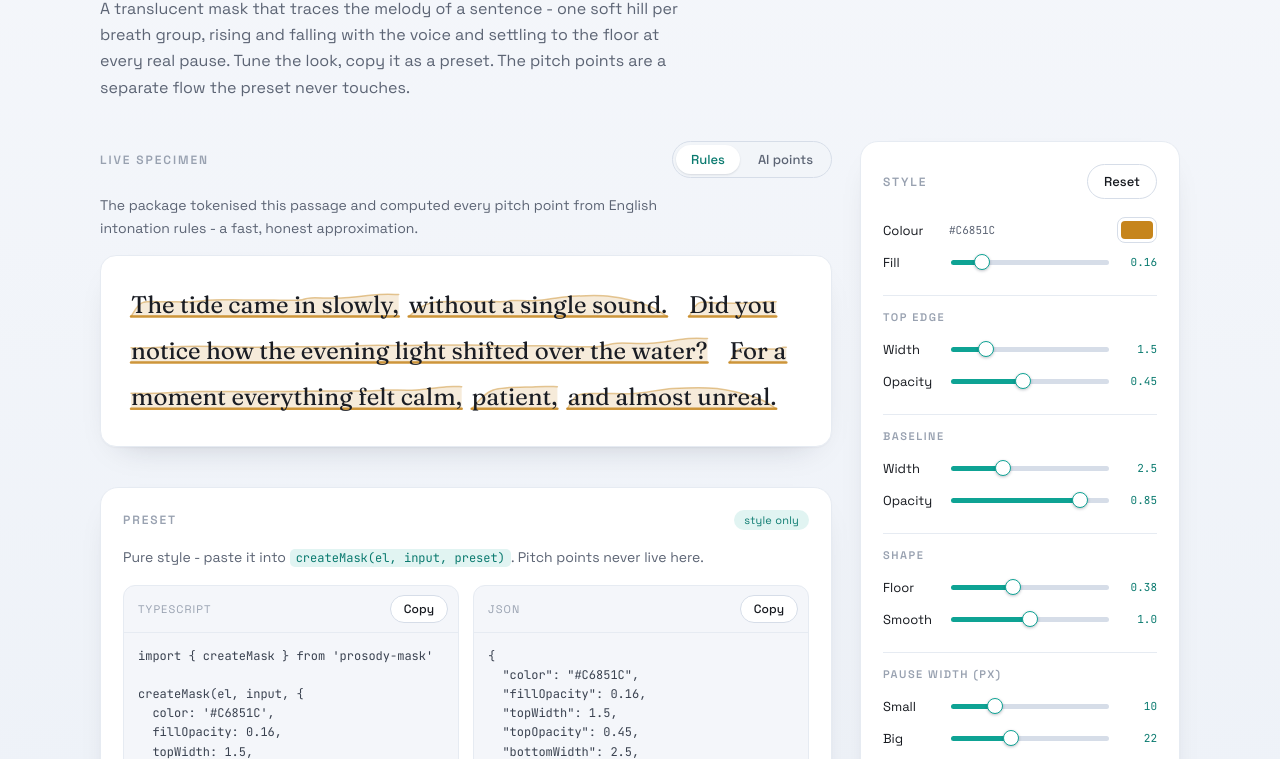
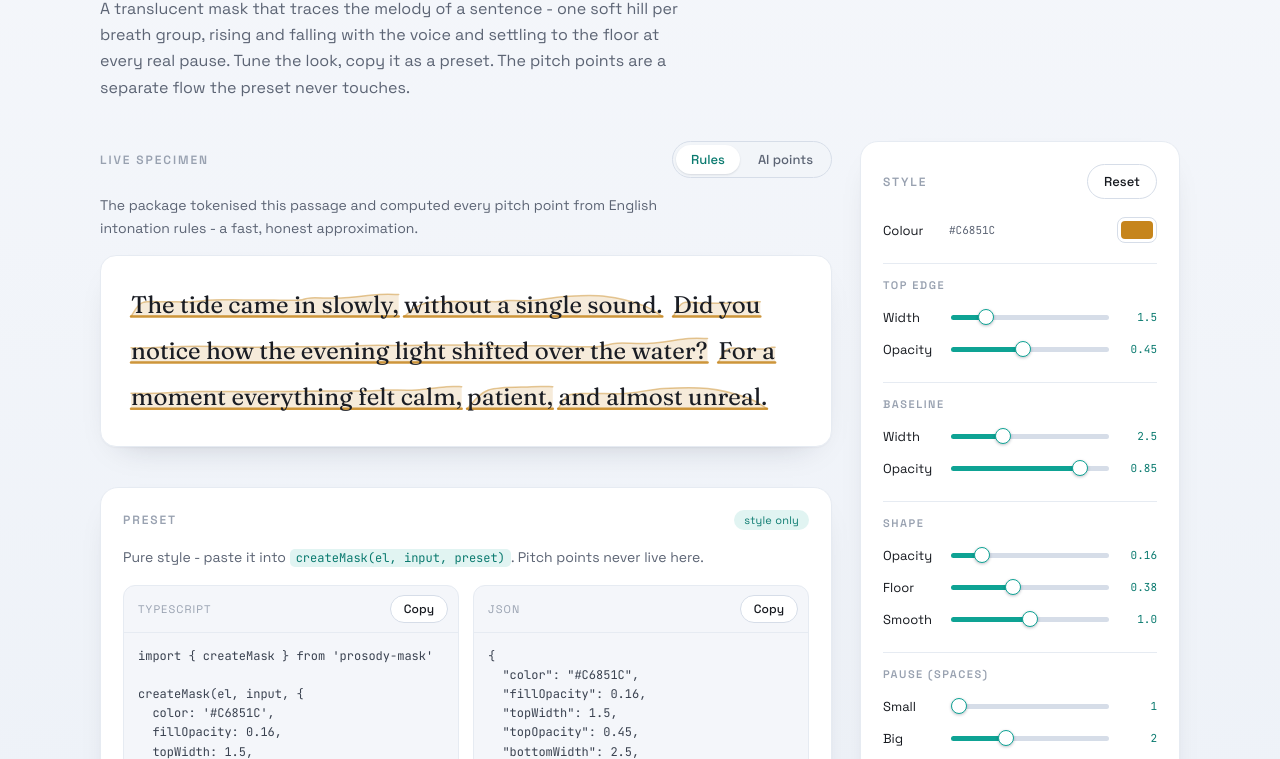
Before and after one commit to crmapache/prosody-mask, a website built with Vite: page playground/index.html in a window 1280 px wide. Shown: the part 193-952 px from the top of the page. Built offline with nearby package versions, Linux system fonts and the light colour scheme.

Commit message:
feat: measure pause gaps in spaces + give the fill its own opacity control
- Pause gaps are now expressed in spaces (× the font's space width) instead of
  px, so they scale with text size automatically. The renderer measures the
  space advance per draw. New defaults: softGap 1, hardGap 2 (was 10/22 px).
- Playground: pause sliders range 1-4 under a 'Pause (spaces)' group; the fill
  opacity moves into the 'Shape' group as its own Opacity, parallel to the top
  edge and baseline layers.
- Update types docs, README table and the renderer gap test accordingly.

```diff
--- a/playground/index.html
+++ b/playground/index.html
@@ -141,11 +141,6 @@
                 <span class="hex" id="c-color-hex"></span>
                 <input type="color" id="c-color" value="#C6851C" />
               </div>
-              <div class="row">
-                <label for="c-fillOpacity">Fill</label>
-                <input type="range" id="c-fillOpacity" min="0" max="1" step="0.02" />
-                <span class="val" id="v-fillOpacity"></span>
-              </div>
 
               <div class="group-label">Top edge</div>
               <div class="row">
@@ -173,6 +168,11 @@
 
               <div class="group-label">Shape</div>
               <div class="row">
+                <label for="c-fillOpacity">Opacity</label>
+                <input type="range" id="c-fillOpacity" min="0" max="1" step="0.02" />
+                <span class="val" id="v-fillOpacity"></span>
+              </div>
+              <div class="row">
                 <label for="c-floorLift">Floor</label>
                 <input type="range" id="c-floorLift" min="0" max="1" step="0.02" />
                 <span class="val" id="v-floorLift"></span>
@@ -183,15 +183,15 @@
                 <span class="val" id="v-smoothing"></span>
               </div>
 
-              <div class="group-label">Pause width (px)</div>
+              <div class="group-label">Pause (spaces)</div>
               <div class="row">
                 <label for="c-softGap">Small</label>
-                <input type="range" id="c-softGap" min="0" max="40" step="1" />
+                <input type="range" id="c-softGap" min="1" max="4" step="1" />
                 <span class="val" id="v-softGap"></span>
               </div>
               <div class="row">
                 <label for="c-hardGap">Big</label>
-                <input type="range" id="c-hardGap" min="0" max="60" step="1" />
+                <input type="range" id="c-hardGap" min="1" max="4" step="1" />
                 <span class="val" id="v-hardGap"></span>
               </div>
 
--- a/src/renderer.ts
+++ b/src/renderer.ts
@@ -62,6 +62,7 @@ export function createMask(container: HTMLElement, input: MaskInput, style?: Par
   let gaps: GapEl[] = []
   let svg: SVGSVGElement | null = null
   let raf = 0
+  let measureCanvas: HTMLCanvasElement | null = null
 
   const scheduleDraw = (): void => {
     if (raf) return
@@ -112,20 +113,38 @@ export function createMask(container: HTMLElement, input: MaskInput, style?: Par
         const hard = group.pause === 'hard'
         gap.setAttribute('aria-hidden', 'true')
         gap.style.display = 'inline-block'
-        gap.style.width = `${hard ? st.hardGap : st.softGap}px`
         container.appendChild(gap)
         gaps.push({ el: gap, hard })
       }
     })
+    applyGapWidths()
+  }
+
+  /**
+   * Width of one space in the container's current font. Pause gaps are measured
+   * in spaces, so they stay proportional to the text size automatically.
+   */
+  function spaceWidth(): number {
+    const cs = getComputedStyle(container)
+    const fontPx = parseFloat(cs.fontSize) || 16
+    measureCanvas ??= document.createElement('canvas')
+    const ctx = measureCanvas.getContext('2d')
+    if (!ctx) return fontPx * 0.28 // sensible fallback (~a typical space advance)
+    ctx.font = `${cs.fontWeight} ${cs.fontSize} ${cs.fontFamily}`
+    const w = ctx.measureText(' ').width
+    return w > 0 ? w : fontPx * 0.28
   }
 
   function applyGapWidths(): void {
-    for (const g of gaps) g.el.style.width = `${g.hard ? st.hardGap : st.softGap}px`
+    if (!gaps.length) return
+    const sw = spaceWidth()
+    for (const g of gaps) g.el.style.width = `${((g.hard ? st.hardGap : st.softGap) * sw).toFixed(2)}px`
   }
 
   function draw(): void {
     if (!svg) return
     svg.textContent = ''
+    applyGapWidths() // keep gaps proportional to the current font before measuring
     const rb = container.getBoundingClientRect()
     const fontPx = parseFloat(getComputedStyle(container).fontSize) || 16
     const lineThreshold = Math.max(8, fontPx * 0.5)
--- a/src/style.ts
+++ b/src/style.ts
@@ -13,7 +13,7 @@ export const defaultStyle: MaskStyle = {
   bottomWidth: 2.5,
   bottomOpacity: 0.85,
   floorLift: 0.38,
-  softGap: 10,
-  hardGap: 22,
+  softGap: 1,
+  hardGap: 2,
   smoothing: 1,
 }
--- a/src/types.ts
+++ b/src/types.ts
@@ -66,9 +66,9 @@ export interface MaskStyle {
   bottomOpacity: number
   /** Minimum fill height (`0..1`) so low pitch never collapses to the floor. */
   floorLift: number
-  /** Gap in px for a soft pause (comma / `;` / `:`). */
+  /** Soft-pause gap (comma / `;` / `:`) in spaces (× the font's space width). */
   softGap: number
-  /** Gap in px for a hard pause (`.` / `?` / `!`). */
+  /** Hard-pause gap (`.` / `?` / `!`) in spaces (× the font's space width). */
   hardGap: number
   /** Catmull-Rom tension knob; `1` = reference smoothing, `0` = straight lines. */
   smoothing: number
```
Also changed, not shown: tests/renderer.test.ts (+4 -2 lines), README.md.
